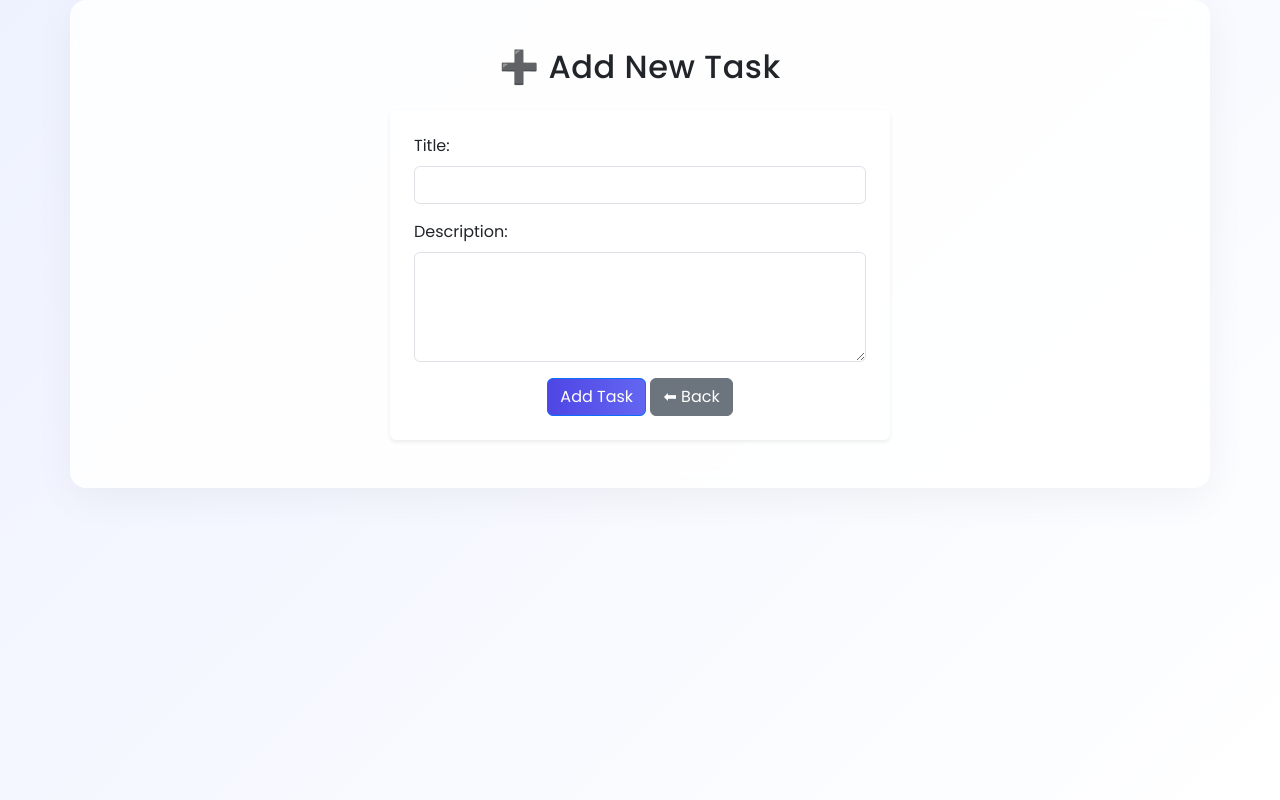
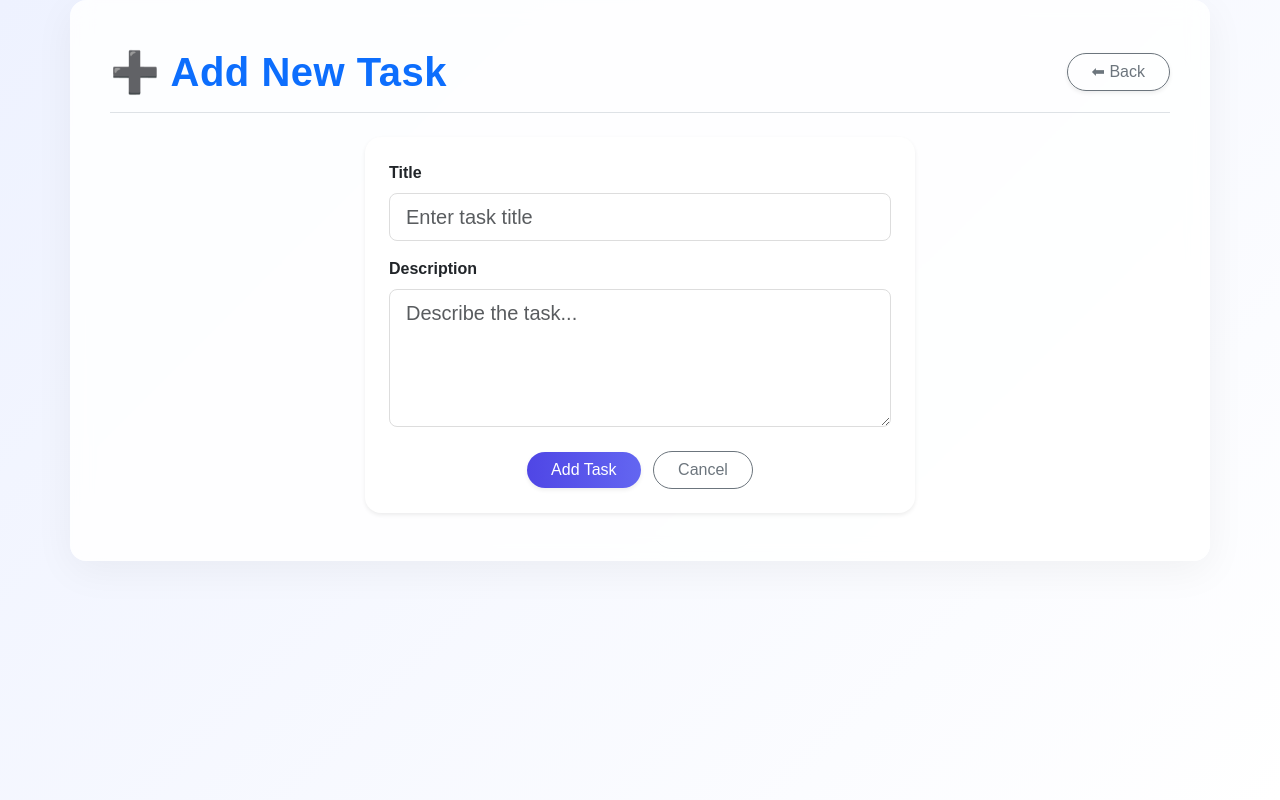
Before and after one commit to varsha320/task_managment_system, a Flask app: page /add in a window 1280 px wide. Run offline with Flask 3, Linux system fonts and the light colour scheme.

Commit message:
Revamp add task HTML structure and styles
Updated the layout and styling of the add task form to enhance user experience.

```diff
--- a/templates/add_task.html
+++ b/templates/add_task.html
@@ -1,34 +1,42 @@
 <!DOCTYPE html>
-<html>
+<html lang="en">
 <head>
+  <meta charset="UTF-8">
   <title>Add Task</title>
-    <link href="https://fonts.googleapis.com/css2?family=Poppins:wght@400;500;600&display=swap" rel="stylesheet">
-    <link rel="stylesheet"
-     href="{{ url_for('static', filename='style.css') }}">
-    <!-- Bootstrap CSS -->
+  <link href="https://fonts.googleapis.com/css2?family=Inter:wght@400;500;600&display=swap" rel="stylesheet">
   <link href="https://cdn.jsdelivr.net/npm/bootstrap@5.3.2/dist/css/bootstrap.min.css" rel="stylesheet">
+  <link rel="stylesheet" href="{{ url_for('static', filename='style.css') }}">
 </head>
-<body class="bg-light">
 
+<body class="bg-light" style="font-family: 'Inter', sans-serif;">
   <div class="container py-5">
-    <h2 class="text-center mb-4">➕ Add New Task</h2>
-    <form method="POST" class="bg-white p-4 rounded shadow-sm mx-auto" style="max-width: 500px;">
+
+    <!-- Header -->
+    <div class="d-flex justify-content-between align-items-center mb-4 border-bottom pb-3">
+      <h1 class="fw-bold text-primary mb-0">➕ Add New Task</h1>
+      <a href="/" class="btn btn-outline-secondary rounded-pill px-4 shadow-sm">⬅ Back</a>
+    </div>
+
+    <!-- Add Task Form -->
+    <form method="POST" class="bg-white p-4 rounded-4 shadow-sm mx-auto" style="max-width: 550px;">
       <div class="mb-3">
-            <label class="form-label">Title:</label>
-            <input type="text" name="title" class="form-control" required>
+        <label class="form-label fw-semibold">Title</label>
+        <input type="text" name="title" class="form-control form-control-lg" placeholder="Enter task title" required>
       </div>
+
       <div class="mb-3">
-            <label class="form-label">Description:</label>
-            <textarea name="desc" class="form-control" rows="4" required></textarea>
+        <label class="form-label fw-semibold">Description</label>
+        <textarea name="desc" class="form-control form-control-lg" rows="4" placeholder="Describe the task..." required></textarea>
       </div>
-        <div class="text-center">
-            <button type="submit" class="btn btn-primary">Add Task</button>
-            <a href="/" class="btn btn-secondary">⬅ Back</a>
+
+      <div class="text-center mt-4">
+        <button type="submit" class="btn btn-primary px-4 rounded-pill shadow-sm">Add Task</button>
+        <a href="/" class="btn btn-outline-secondary px-4 rounded-pill ms-2">Cancel</a>
       </div>
     </form>
+
   </div>
 
-<!-- Bootstrap JS -->
   <script src="https://cdn.jsdelivr.net/npm/bootstrap@5.3.2/dist/js/bootstrap.bundle.min.js"></script>
 </body>
 </html>
```
Lines whose indentation alone changed are shown as unchanged.
